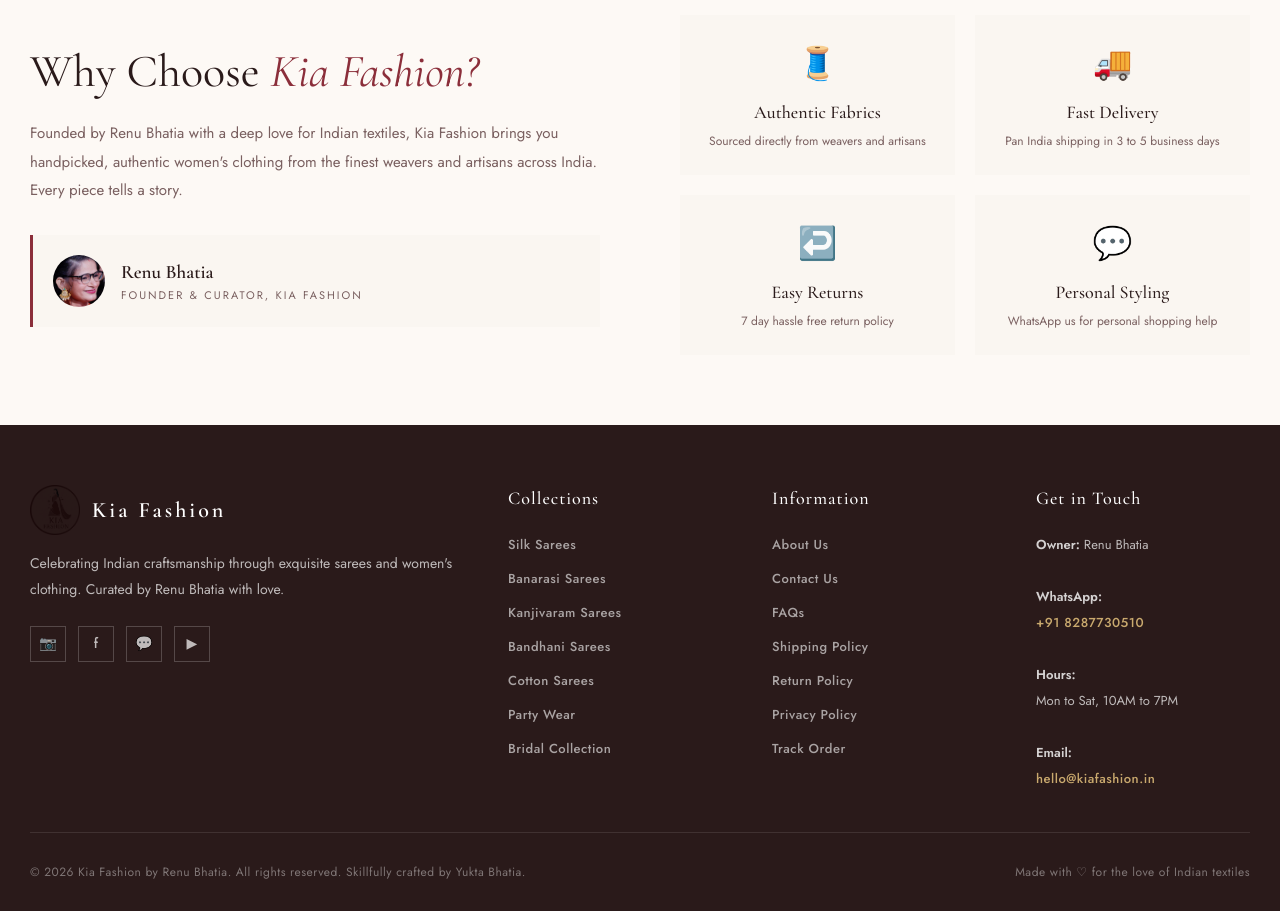
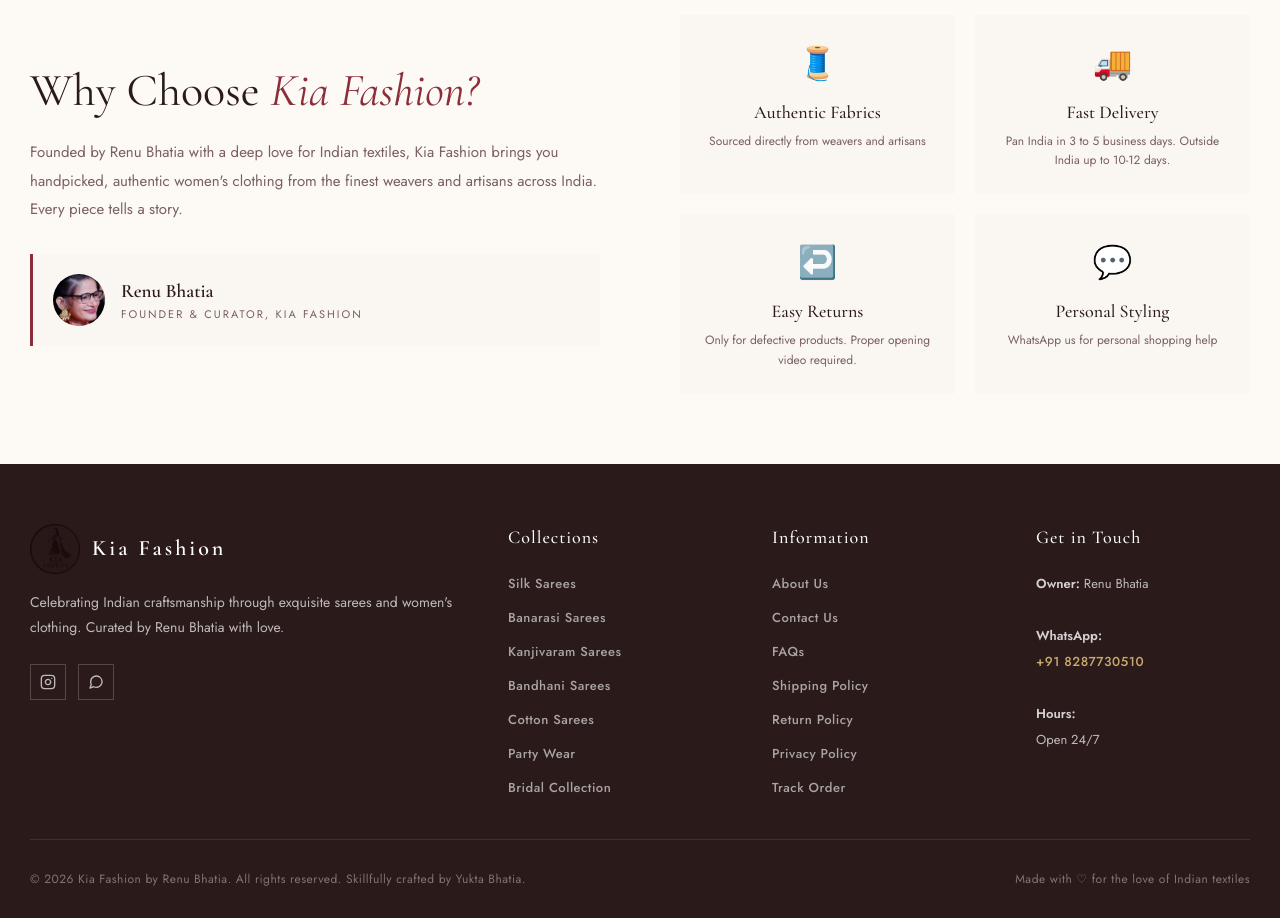
Before and after one commit to Yuktaa26/kiafashionwebsite, a React (Vite) app: page / in a window 1280 px wide. Shown: the part 4820-5738 px from the top of the page. Built offline with nearby package versions, Linux system fonts and the light colour scheme.

Commit message:
Update App.tsx

```diff
--- a/src/App.tsx
+++ b/src/App.tsx
@@ -98,7 +98,7 @@
       <div className="page-content" style={{ maxWidth: '800px', margin: '0 auto', padding: '60px 30px', fontSize: '17px', lineHeight: '1.9', color: 'var(--dark)' }}>
         <p>{content}</p>
         <br/>
-        <p style={{ color: 'var(--text-muted)' }}>If you need further assistance regarding this topic, please don't hesitate to contact our support team via WhatsApp or Email. We are always here to help you experience the best of Kia Fashion.</p>
+        <p style={{ color: 'var(--text-muted)' }}>If you need further assistance regarding this topic, please don't hesitate to contact our support team via WhatsApp. We are always here to help you experience the best of Kia Fashion.</p>
       </div>
     </div>
   );
@@ -486,12 +486,12 @@
             <div className="feature-item">
               <span className="fi-icon">🚚</span>
               <h4>Fast Delivery</h4>
-              <p>Pan India shipping in 3 to 5 business days</p>
+              <p>Pan India in 3 to 5 business days. Outside India up to 10-12 days.</p>
             </div>
             <div className="feature-item">
               <span className="fi-icon">↩️</span>
               <h4>Easy Returns</h4>
-              <p>7 day hassle free return policy</p>
+              <p>Only for defective products. Proper opening video required.</p>
             </div>
             <div className="feature-item">
               <span className="fi-icon">💬</span>
@@ -545,17 +545,17 @@
       case 'about-us':
         return <InfoPage title="About Us" content="Kia Fashion was founded by Renu Bhatia with a deep love for Indian textiles and traditional weaves. Our mission is to bring you handpicked, authentic women's clothing from the finest weavers and artisans across India. We believe every piece of clothing tells a story of heritage, culture, and craftsmanship." />;
       case 'contact-us':
-        return <InfoPage title="Contact Us" content="We would love to hear from you! For any inquiries, feedback, or personal styling assistance, please reach out to us on WhatsApp at +91 XXXXX XXXXX or email us at hello@kiafashion.in. Our operating hours are Monday to Saturday, 10:00 AM to 7:00 PM." />;
+        return <InfoPage title="Contact Us" content="We would love to hear from you! For any inquiries, feedback, or personal styling assistance, please reach out to us on WhatsApp at +91 8287730510. We are available 24/7 to assist you." />;
       case 'faqs':
         return <InfoPage title="Frequently Asked Questions" content="We strive to provide the best quality fabrics. If you have questions about sizing, please refer to the size chart on the individual product pages. For care instructions, we recommend dry cleaning for all silk and heavy embroidered items to maintain their luster and longevity." />;
       case 'shipping-policy':
-        return <InfoPage title="Shipping Policy" content="We are thrilled to offer Free Shipping on all orders above ₹999 within India. Orders are typically processed within 24 hours and pan India delivery takes 3 to 5 business days. Please note that international shipping is currently unavailable, but we are working on bringing Kia Fashion to the world soon!" />;
+        return <InfoPage title="Shipping Policy" content="We are thrilled to offer Free Shipping on all orders above ₹999 within India. Pan India delivery takes 3 to 5 business days. For deliveries outside India, it can take up to 10 to 12 business days. Orders are typically processed within 24 hours." />;
       case 'return-policy':
-        return <InfoPage title="Return & Exchange Policy" content="Your satisfaction is our priority. We offer a 7 day hassle free return and exchange policy from the date of delivery. Items must be unworn, unwashed, and have all original tags and packaging intact. Customized or altered items cannot be returned." />;
+        return <InfoPage title="Return & Exchange Policy" content="Returns and exchanges are only accepted if the product delivered is defective. To process a return for a defective item, a proper unboxing video is mandatory. Customized or altered items cannot be returned under any circumstances." />;
       case 'privacy-policy':
         return <InfoPage title="Privacy Policy" content="Your privacy is critically important to us. We secure your data using industry standard encryption and never share your personal details with third parties without your explicit consent. Information collected is used solely to process your orders and improve your shopping experience." />;
       case 'track-order':
-        return <InfoPage title="Track Your Order" content="To track your recent shipment, please check your email for the tracking link provided by our courier partners upon dispatch. If you cannot find the email, contact our support team with your Order ID and we will provide you with live tracking details immediately." />;
+        return <InfoPage title="Track Your Order" content="To track your recent shipment, please check your messages for the tracking link provided by our courier partners upon dispatch. If you cannot find it, contact our support team on WhatsApp with your Order ID and we will provide you with live tracking details immediately." />;
 
       default: return <Home navigate={navigate} addToCart={addToCart} />;
     }
@@ -1867,10 +1867,18 @@
               </div>
               <p>Celebrating Indian craftsmanship through exquisite sarees and women's clothing. Curated by Renu Bhatia with love.</p>
               <div className="footer-social">
-                <a className="social-btn" href="#" title="Instagram">📷</a>
-                <a className="social-btn" href="#" title="Facebook">f</a>
-                <a className="social-btn" href="#" title="WhatsApp">💬</a>
-                <a className="social-btn" href="#" title="YouTube">▶</a>
+                <a className="social-btn" href="https://www.instagram.com/kiaa_fashion_/?hl=en" target="_blank" rel="noopener noreferrer" title="Instagram">
+                  <svg xmlns="http://www.w3.org/2000/svg" width="16" height="16" viewBox="0 0 24 24" fill="none" stroke="currentColor" strokeWidth="2" strokeLinecap="round" strokeLinejoin="round">
+                    <rect x="2" y="2" width="20" height="20" rx="5" ry="5"></rect>
+                    <path d="M16 11.37A4 4 0 1 1 12.63 8 4 4 0 0 1 16 11.37z"></path>
+                    <line x1="17.5" y1="6.5" x2="17.51" y2="6.5"></line>
+                  </svg>
+                </a>
+                <a className="social-btn" href="https://wa.me/918287730510" target="_blank" rel="noopener noreferrer" title="WhatsApp">
+                  <svg xmlns="http://www.w3.org/2000/svg" width="16" height="16" viewBox="0 0 24 24" fill="none" stroke="currentColor" strokeWidth="2" strokeLinecap="round" strokeLinejoin="round">
+                    <path d="M21 11.5a8.38 8.38 0 0 1-.9 3.8 8.5 8.5 0 0 1-7.6 4.7 8.38 8.38 0 0 1-3.8-.9L3 21l1.9-5.7a8.38 8.38 0 0 1-.9-3.8 8.5 8.5 0 0 1 4.7-7.6 8.38 8.38 0 0 1 3.8-.9h.5a8.48 8.48 0 0 1 8 8v.5z"></path>
+                  </svg>
+                </a>
               </div>
             </div>
 
@@ -1905,11 +1913,9 @@
               <p>
                 <strong style={{ color: 'rgba(255,255,255,0.8)' }}>Owner:</strong> Renu Bhatia<br /><br />
                 <strong style={{ color: 'rgba(255,255,255,0.8)' }}>WhatsApp:</strong><br />
-                <a href="#" style={{ color: 'var(--gold)' }}>+91 8287730510</a><br /><br />
+                <a href="https://wa.me/918287730510" target="_blank" rel="noopener noreferrer" style={{ color: 'var(--gold)' }}>+91 8287730510</a><br /><br />
                 <strong style={{ color: 'rgba(255,255,255,0.8)' }}>Hours:</strong><br />
-                Mon to Sat, 10AM to 7PM<br /><br />
-                <strong style={{ color: 'rgba(255,255,255,0.8)' }}>Email:</strong><br />
-                <a href="#" style={{ color: 'var(--gold)' }}>hello@kiafashion.in</a>
+                Open 24/7
               </p>
             </div>
           </div>
```
